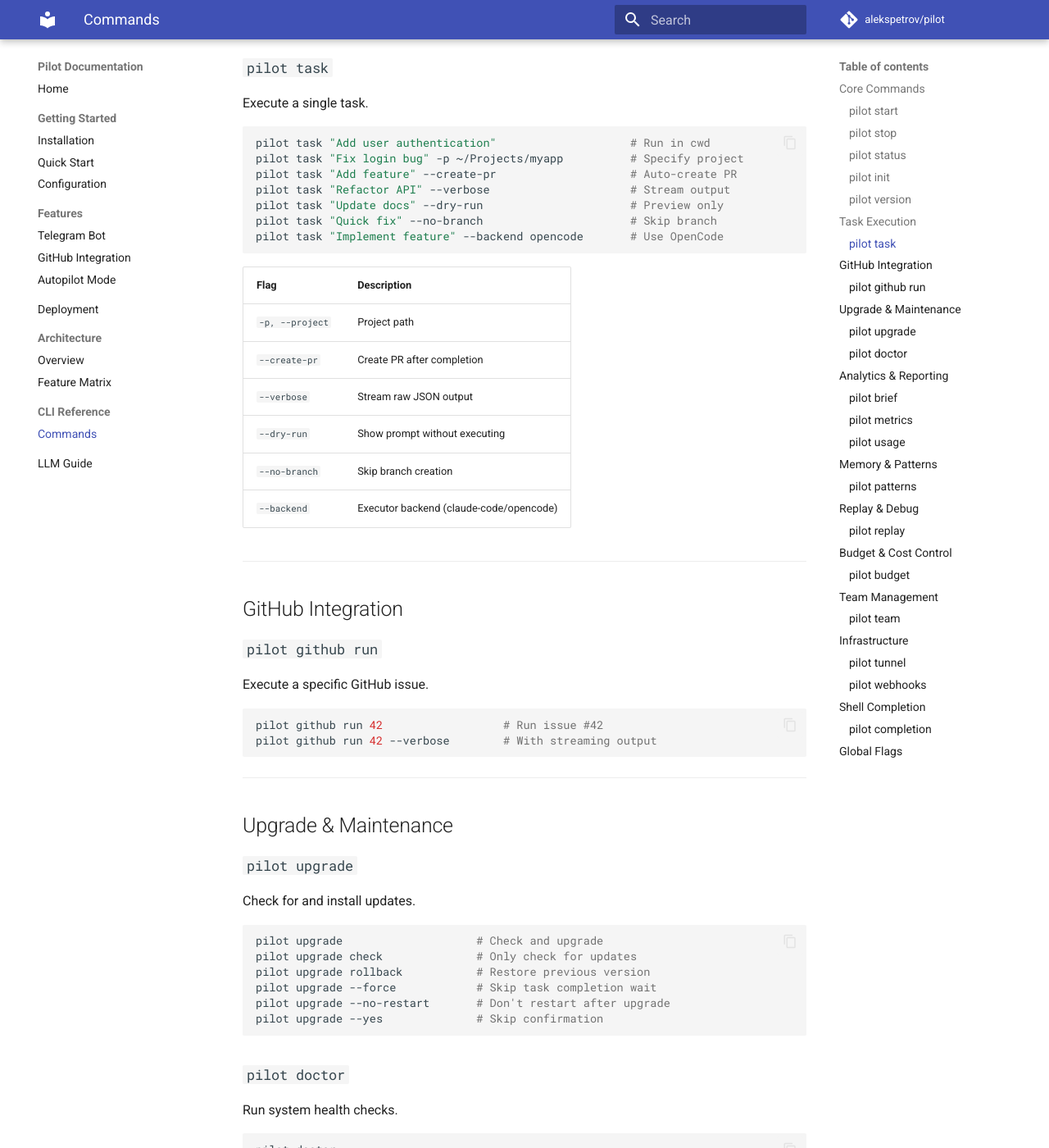
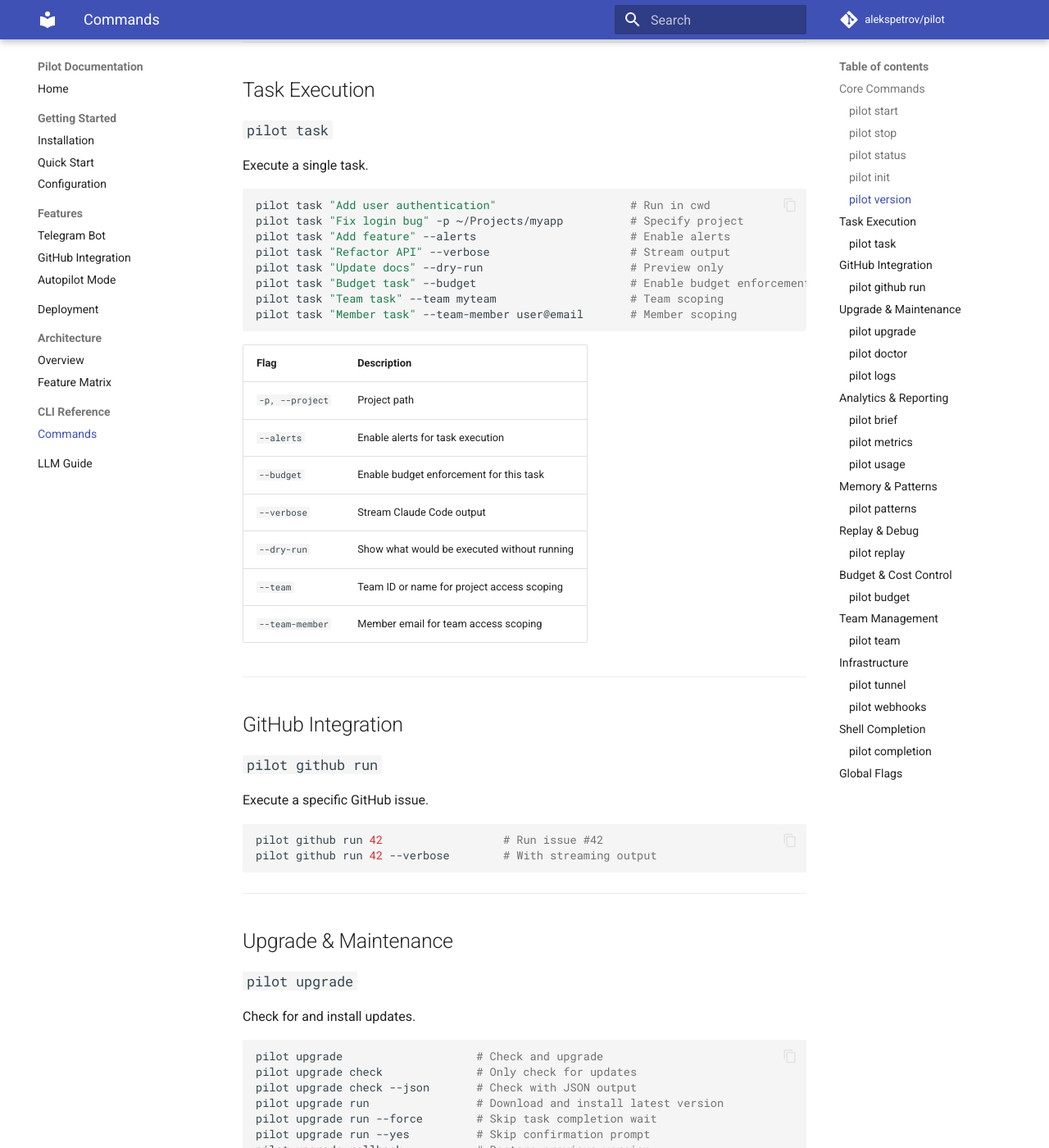
Before and after one commit to alekspetrov/pilot, an MkDocs documentation site: the page built from docs/cli/commands.md, in a window 1280 px wide and 1400 px high, scrolled down 1379 px. Shown: the whole window at 82% size. Built offline with MkDocs 1.6.1 and Material for MkDocs 9.7.7, drawn with Linux system fonts in a browser that asks for light colours; comment, search, counter and statistics services are not loaded; some of the changed text lies outside the part shown.

Commit message:
docs(cli): audit and fix CLI command documentation inaccuracies
- Fix start command missing ~12 flags (--daemon, --auto-release, --team, etc.)
- Fix task command flags (--alerts, --budget vs outdated --create-pr)
- Fix upgrade command to use correct subcommands (check, run, rollback)
- Fix doctor command to show actual --verbose flag only
- Add missing logs command documentation with all flags
- Verified all commands against cobra definitions in cmd/pilot/main.go

Fixes GH-1173

````diff
--- a/docs/cli/commands.md
+++ b/docs/cli/commands.md
@@ -13,16 +13,20 @@
 pilot start --telegram               # Enable Telegram polling
 pilot start --github                 # Enable GitHub issue polling
 pilot start --linear                 # Enable Linear webhooks
+pilot start --slack                  # Enable Slack Socket Mode
 pilot start --telegram --github      # Enable both
 pilot start --dashboard              # With TUI dashboard
 pilot start --no-gateway             # Polling only (no HTTP server)
 pilot start --sequential             # Sequential execution mode
-pilot start --parallel               # Parallel execution mode
 pilot start --autopilot=stage        # Autopilot mode (dev/stage/prod)
-pilot start --no-pr                  # Skip PR creation (local only)
-pilot start --direct-commit          # Push directly to main (danger)
+pilot start --auto-release           # Enable automatic releases after PR merge
+pilot start --tunnel                 # Enable public tunnel for webhook ingress
+pilot start --daemon                 # Run in background (daemon mode)
 pilot start -p ~/Projects/myapp      # Specify project
 pilot start --replace                # Kill existing instance first
+pilot start --team myteam            # Team ID for project scoping
+pilot start --team-member user@email # Member email for team scoping
+pilot start --log-format json        # Log output format (text or json)
 ```
 
 ### `pilot stop`
@@ -69,21 +73,23 @@
 ```bash
 pilot task "Add user authentication"                    # Run in cwd
 pilot task "Fix login bug" -p ~/Projects/myapp          # Specify project
-pilot task "Add feature" --create-pr                    # Auto-create PR
+pilot task "Add feature" --alerts                       # Enable alerts
 pilot task "Refactor API" --verbose                     # Stream output
 pilot task "Update docs" --dry-run                      # Preview only
-pilot task "Quick fix" --no-branch                      # Skip branch
-pilot task "Implement feature" --backend opencode       # Use OpenCode
+pilot task "Budget task" --budget                       # Enable budget enforcement
+pilot task "Team task" --team myteam                    # Team scoping
+pilot task "Member task" --team-member user@email       # Member scoping
 ```
 
 | Flag | Description |
 |------|-------------|
 | `-p, --project` | Project path |
-| `--create-pr` | Create PR after completion |
-| `--verbose` | Stream raw JSON output |
-| `--dry-run` | Show prompt without executing |
-| `--no-branch` | Skip branch creation |
-| `--backend` | Executor backend (claude-code/opencode) |
+| `--alerts` | Enable alerts for task execution |
+| `--budget` | Enable budget enforcement for this task |
+| `--verbose` | Stream Claude Code output |
+| `--dry-run` | Show what would be executed without running |
+| `--team` | Team ID or name for project access scoping |
+| `--team-member` | Member email for team access scoping |
 
 ---
 
@@ -109,10 +115,11 @@
 ```bash
 pilot upgrade                    # Check and upgrade
 pilot upgrade check              # Only check for updates
+pilot upgrade check --json       # Check with JSON output
+pilot upgrade run                # Download and install latest version
+pilot upgrade run --force        # Skip task completion wait
+pilot upgrade run --yes          # Skip confirmation prompt
 pilot upgrade rollback           # Restore previous version
-pilot upgrade --force            # Skip task completion wait
-pilot upgrade --no-restart       # Don't restart after upgrade
-pilot upgrade --yes              # Skip confirmation
 ```
 
 ### `pilot doctor`
@@ -120,7 +127,21 @@
 Run system health checks.
 
 ```bash
-pilot doctor
+pilot doctor                     # Run all checks
+pilot doctor --verbose          # Show detailed output with fix suggestions
+```
+
+### `pilot logs`
+
+View task execution logs.
+
+```bash
+pilot logs                       # Show recent task logs
+pilot logs TASK-12345            # Show logs for specific task
+pilot logs GH-15                 # Show logs for GitHub issue task
+pilot logs --limit 20            # Show last 20 tasks
+pilot logs --verbose             # Show detailed output
+pilot logs --json                # Output as JSON
 ```
 
 ---
````
